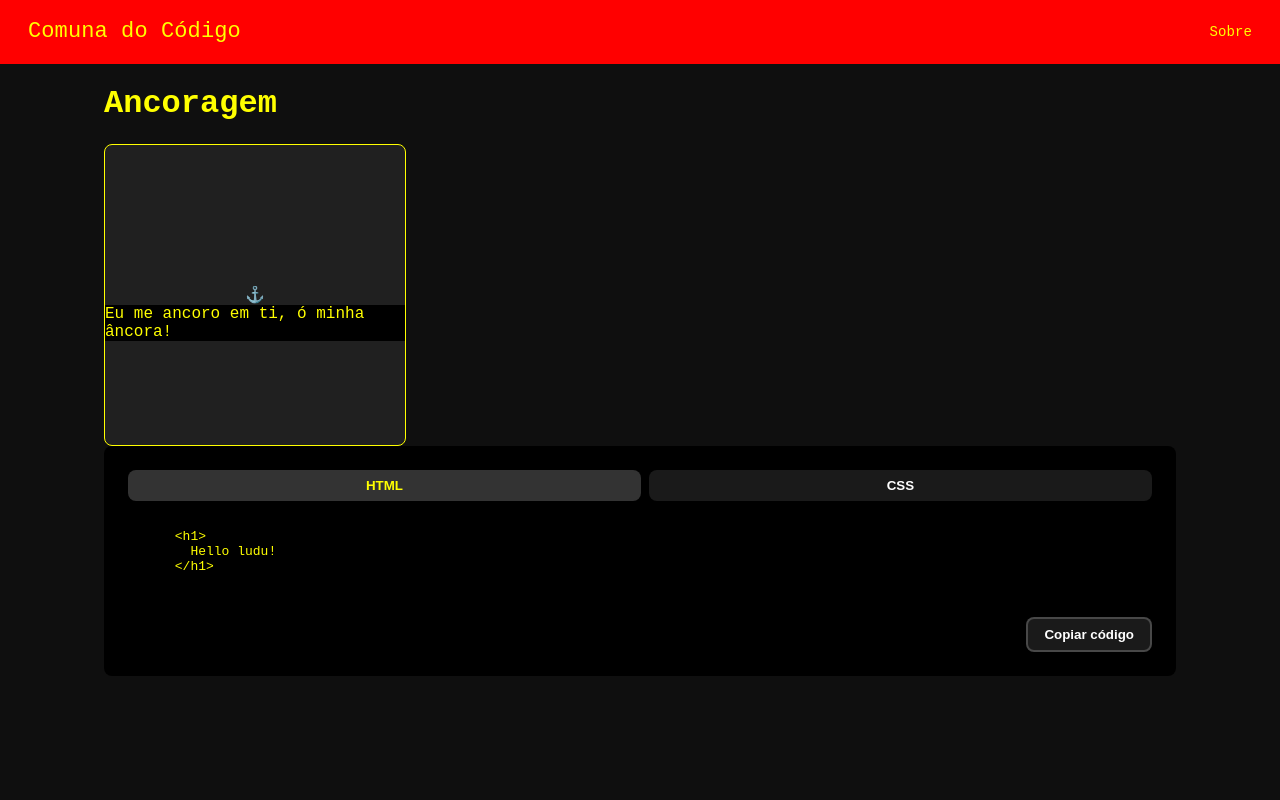
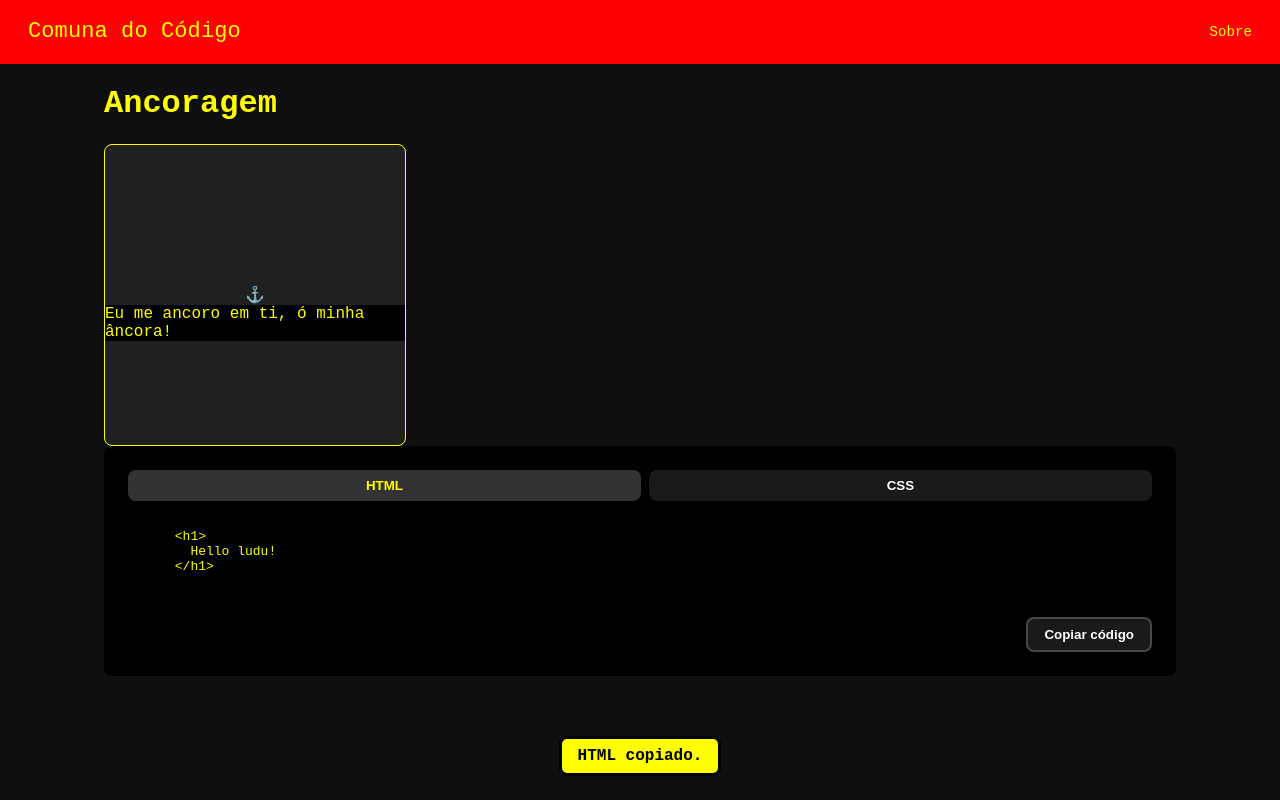
Before and after one commit to vitor-gercov/comuna-do-codigo, an Angular app: page /anchor in a window 1280 px wide. Both pictures are taken after a click on the button "Copiar código". Built offline with nearby package versions, Linux system fonts and the light colour scheme.

Commit message:
melhoria no feedback do code provider

```diff
--- a/src/app/components/code-provider/code-provider.component.html
+++ b/src/app/components/code-provider/code-provider.component.html
@@ -26,6 +26,9 @@
         <button (click)="copyCodeToClipboard()">
             Copiar código
         </button>
+        <dialog #feedbackDialog>
+            {{ feedbackMessage() }}
+        </dialog>
     </footer>
 </section>
 }
--- a/src/app/components/code-provider/code-provider.component.scss
+++ b/src/app/components/code-provider/code-provider.component.scss
@@ -48,4 +48,13 @@
             background-color: rgba(255, 255, 255, 0.2);
         }
     }
+
+    dialog {
+        bottom: 1.5rem;
+        padding: .5rem 1rem;
+        border-radius: .5rem;
+        background-color: yellow;
+        color: black;
+        font-weight: bold;
+    }
 }
--- a/src/app/components/code-provider/code-provider.component.ts
+++ b/src/app/components/code-provider/code-provider.component.ts
@@ -1,5 +1,5 @@
 import { NgClass } from '@angular/common';
-import { Component, computed, inject, input, OnInit, signal } from '@angular/core';
+import { Component, computed, ElementRef, inject, input, OnInit, signal, viewChild } from '@angular/core';
 import { MatTabsModule } from '@angular/material/tabs';
 import { CodeProvider } from '@types';
 import { Clipboard } from '@angular/cdk/clipboard';
@@ -15,6 +15,7 @@ import { Clipboard } from '@angular/cdk/clipboard';
 })
 export class CodeProviderComponent implements OnInit {
   code = input.required<CodeProvider>();
+  feedbackDialog = viewChild.required<ElementRef<HTMLDialogElement>>('feedbackDialog');
   html = computed(() => this.code()?.html);
   css = computed(() => this.code()?.css);
   js = computed(() => this.code()?.js);
@@ -31,6 +32,7 @@ export class CodeProviderComponent implements OnInit {
         return undefined;
     }
   });
+  feedbackMessage = signal('Algo deu errado, tente novamente mais tarde.');
 
   private clipboard: Clipboard = inject(Clipboard);
 
@@ -41,10 +43,12 @@ export class CodeProviderComponent implements OnInit {
 
   copyCodeToClipboard(): void {
     const code = this.tabContent();
+    this.feedbackMessage.set('Algo deu errado, tente novamente mais tarde.');
     if (code) {
       this.clipboard.copy(code);
-      window.alert(`${this.selectedTab()?.toUpperCase()} copiado.`);
+      this.feedbackMessage.set(`${this.selectedTab()?.toUpperCase()} copiado.`);
     }
+    this.showfeedbackMessage();
   }
 
   private validateComponentInput(): void {
@@ -63,4 +67,11 @@ export class CodeProviderComponent implements OnInit {
             ? 'js' : undefined;
     this.selectedTab.set(selectedTab)
   }
+
+  private showfeedbackMessage(): void {
+    this.feedbackDialog().nativeElement.show();
+    setTimeout(() => {
+      this.feedbackDialog().nativeElement.close();
+    }, 5000);
+  }
 }
```
